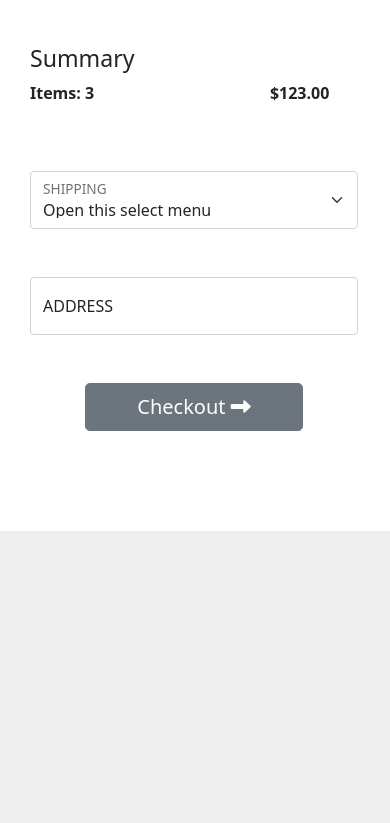
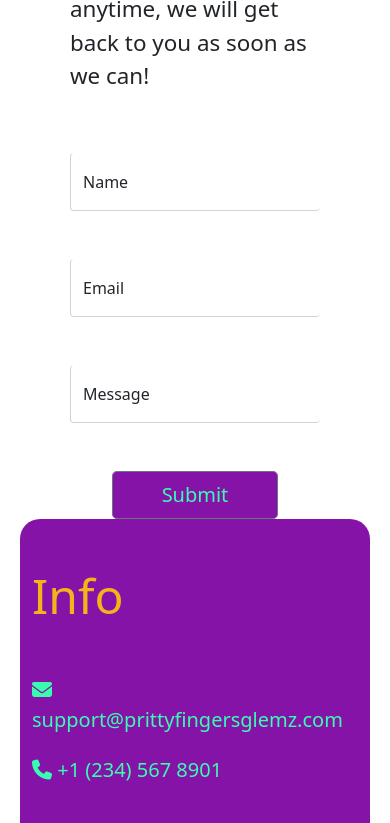
Before and after one commit to magisco3/ecommerce, a plain HTML site: page contact.html in a window 390 px wide. Shown: the part 247-1070 px from the top of the page. Before the commit the page ends 844 px from the top, so only its background shows below. Drawn offline with nearby package versions, Linux system fonts and the light colour scheme.

```diff
--- a/assets/css/style.css
+++ b/assets/css/style.css
@@ -1,3 +1,12 @@
+:root{
+	--light: #fff;
+	--dark: #000;
+	--accentLight :#3AFCB0;
+	--background1Dark: #8513A8;
+	--background1Light: #BB02F5;
+	--background2: #F5B31B;
+	--accentDark: #0AA86A;
+}
 *{
 	margin: 0;
 	padding: 0;
@@ -17,7 +26,7 @@ a{
 	color: inherit;
 }
 body > .container{
-	background: #fff;
+	background: var(--light);
 }
 #show{
 	display: none;
@@ -61,23 +70,21 @@ aside li{
 }
 aside a{
 	text-decoration: none;
-	color: #000;
+	color: var(--dark);
 }
 .body{
 	padding: 50px 20px;
 }
-.show-case{
-	padding: 0 100px;
-}
+
 .card{
-	box-shadow: 5px 10px #ccc;
+	box-shadow: 5px 10px #BB02F5;
 	margin-bottom: 30px;
 }
 .cart{
-	background: #fff;
+	background: var(--light);
 	min-height: 600px;
 	border-radius: 20px;
-	padding-top: 2		0px;
+	padding-top: 20px;
 }
 .item{
 	height: 100px;
@@ -120,6 +127,63 @@ aside a{
 }
 .summary form{
 	padding: 50px 0;
+}
+.contact{
+	padding: 0 50px;
+}
+.contact h2{
+	font-size: 3em;
+	color: var(--background1Light);
+}
+.contact p{
+	font-size: 1.4em;
+	margin-bottom: 60px;
+}
+.contact button{
+	background: var(--background1Dark);
+	color: var(--accentLight);
+}
+.contact input{
+	border-top: none;
+	border-right: none;
+}
+.contact button:hover{
+	background: var(--background1Dark);
+	color: var(--light);
+}
+.info{
+	background: var(--background1Dark);
+	color: var(--accentLight);
+	border-radius: 20px;
+	height: 530px;
+}
+.info h3{
+	font-size: 3em;
+	color: var(--background2);
+}
+.info p, .info p a{
+	height: 30px;
+	font-size: 20px;
+	margin-top: 50px;
+	text-decoration: none;
+}
+.info p a:hover{
+	color: var(--background2);
+}
+aside{
+	position: absolute;
+	padding: 20px;
+	top: -1000px;
+	left: 20;
+	background: #eee;
+	width: 350px !important;
+	height: auto;
+	z-index: 10;
+	border: 1px solid black;
+	border-radius: 20px;
+}
+#show:checked + aside{
+	top: 50px;
 }
 
 /*// Small devices (landscape phones, 576px and up)*/
--- a/contact.html
+++ b/contact.html
@@ -20,7 +20,8 @@
 	<div class="container">
 		<header class="main-header">
 			<div class="row row-col-3">
-				<div class="col-3 col-sm-2 col-md-3">					lang
+				<div class="col-3 col-sm-2 col-md-3">
+					lang
 				</div>
 				<div class="col-3 col-sm-4 col-md-6 text-center">
 					<h5>Pritty</h5>
@@ -38,36 +39,46 @@
 		<section class="body">
 
 			<div class="row cart">
-				<section class="items col-lg-8">
+				<section class="contact col-lg-8">
 					<div class="header">
-
-					</div>>
-					<div class="row item d-flex justify-content-between">
-
+						<h2>Contact Us</h2>
+					</div>
+					<div>
+						<p>
+							Feel free to contact us anytime, we will get back to you as soon as we can!
+						</p>
+						<form>
+							<div class="form-floating mb-5">
+							  <input required type="text" class="form-control" id="name" placeholder="Name">
+							  <label for="name">Name</label>
+							</div>
+							<div class="form-floating mb-5">
+							  <input required type="email" class="form-control" id="email" placeholder="Email">
+							  <label for="email">Email</label>
+							</div>
+							<div class="form-floating mb-5">
+							  <input required type="text" class="form-control" id="message" placeholder="Message">
+							  <label for="message">Message</label>
+							</div>
+							<div class="d-grid col-8 mx-auto">
+							  <button class="btn btn-secondary btn-lg" type="button">Submit</button>
+							</div>
+						</form>
 					</div>
 				</section>
-				<section class="summary col-lg-4 pt-5">
-					<h3>Summary</h3>
-					<p>Items: 3</p>
-					<p class="text-end">$123.00</p>
-					<form>
-						<div class="form-floating mb-5">
-						  <select class="form-select" id="floatingSelect" aria-label="Floating label select example">
-						    <option selected>Open this select menu</option>
-						    <option value="1">One</option>
-						    <option value="2">Two</option>
-						    <option value="3">Three</option>
-						  </select>
-						  <label for="floatingSelect">SHIPPING</label>
-						</div>
-						<div class="form-floating mb-5">
-						  <input type="text" class="form-control" id="address" placeholder="Address">
-						  <label for="address">ADDRESS</label>
-						</div>
-						<div class="d-grid col-8 mx-auto">
-						  <button class="btn btn-secondary btn-lg" type="button">Checkout <i class="fas fa-long-arrow-alt-right"></i></button>
-						</div>
-					</form>
+				<section class="info col-lg-4 pt-5">
+					<h3>Info</h3>
+					<div>
+						<p>
+							<a href="mailto:support@prittyfingersglemz.com"><span><i class="fas fa-envelope"></i></span> support@prittyfingersglemz.com</a>
+						</p>
+						<p>
+							<a href="tel:+12345678901"><span><i class="fas fa-phone"></i></span> +1 (234) 567 8901</a>
+						</p>
+						<p>
+							<span><i class="fas fa-clock"></i></span> 10:00 - 16:30
+						</p>
+					</div>
 				</section>
 			</div>
 		</section>
```
